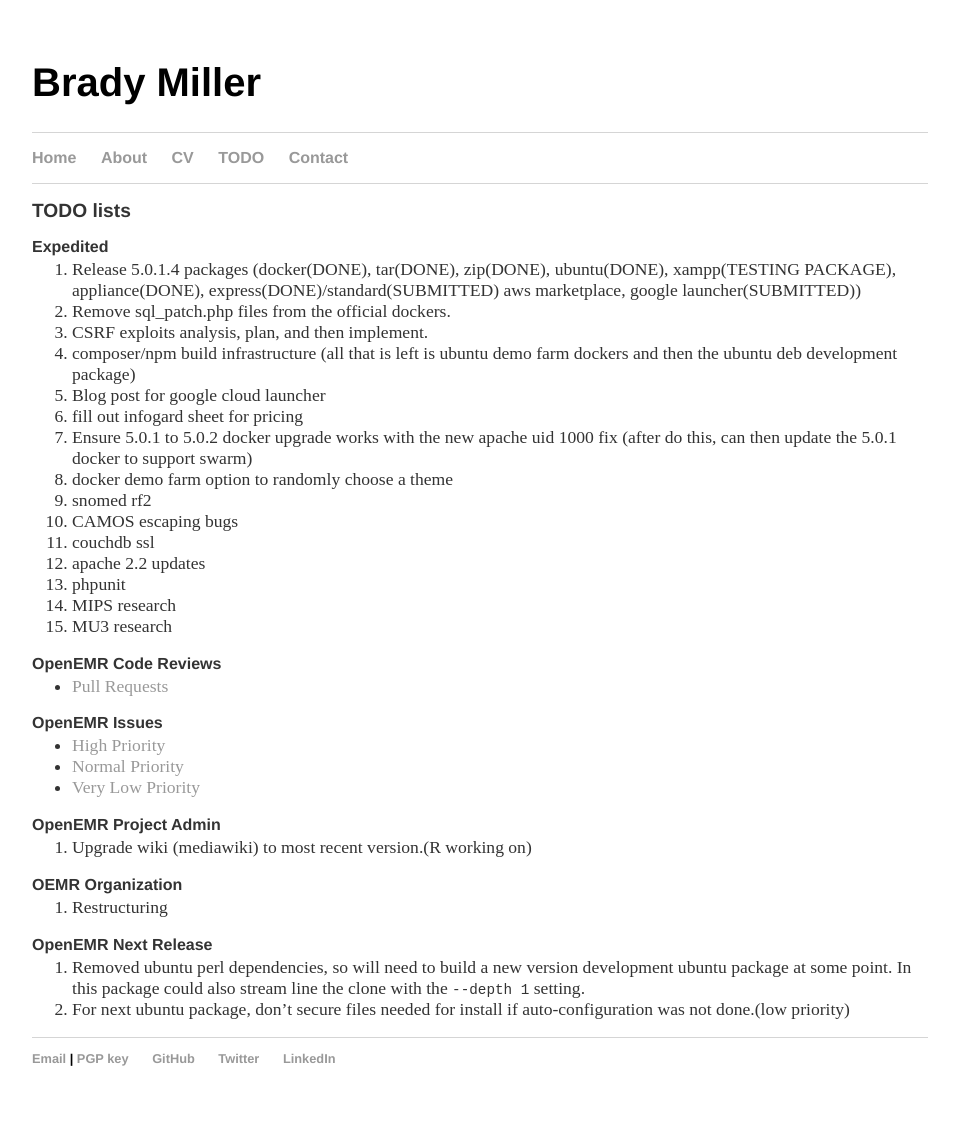
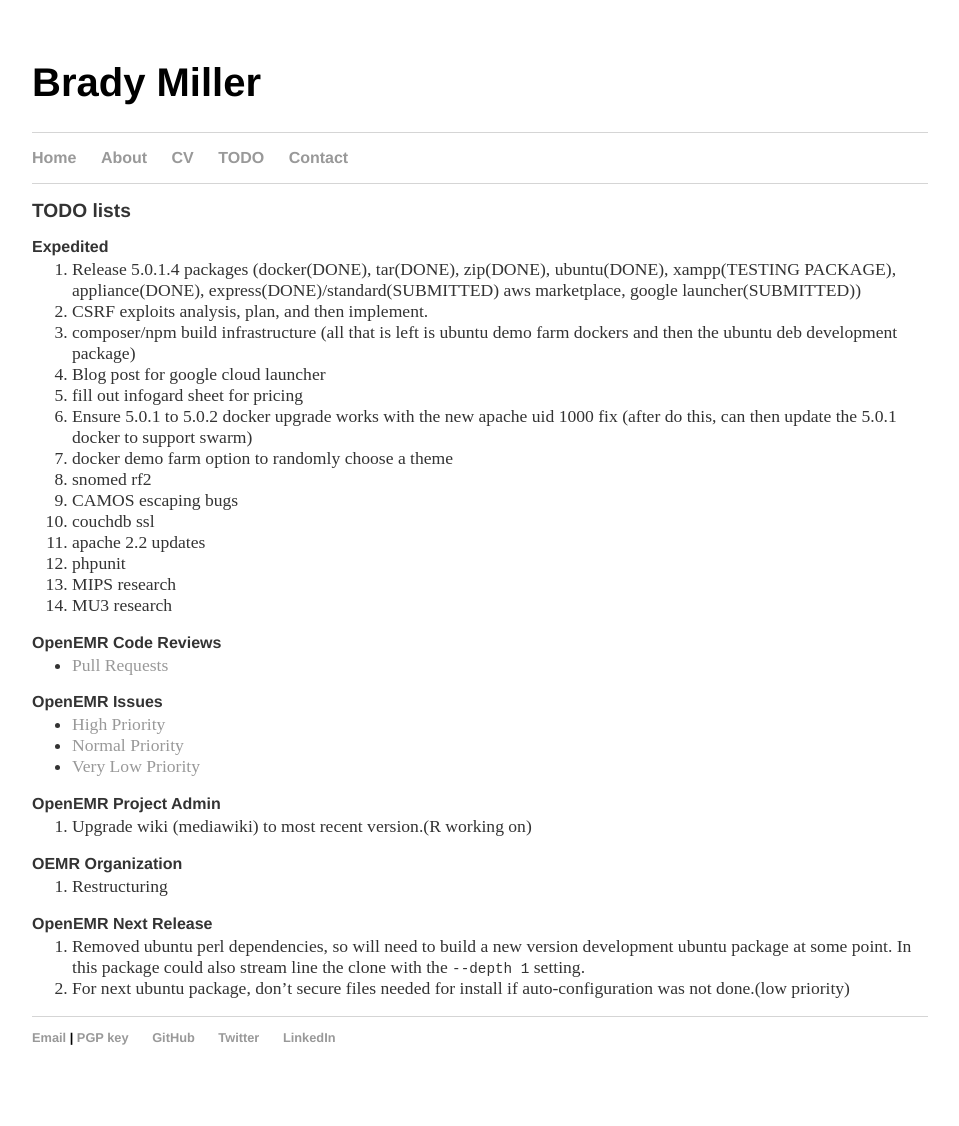
Before and after one commit to bradymiller/bradymiller.github.io, a Jekyll site: the page built from todo/index.md, in a window 1280 px wide. Shown: the whole page, without its empty margins (160-1119 px from the left). Built offline with Jekyll 4.4.1, drawn with Linux system fonts in a browser that asks for light colours; our own code applies the rules of GitHub Pages for plain Markdown files; after the commit the page ends 1105 px from its top, so only the background shows below that.

Commit message:
Update index.md

```diff
--- a/todo/index.md
+++ b/todo/index.md
@@ -5,7 +5,6 @@
 
 ### Expedited
 1. Release 5.0.1.4 packages (docker(DONE), tar(DONE), zip(DONE), ubuntu(DONE), xampp(TESTING PACKAGE), appliance(DONE), express(DONE)/standard(SUBMITTED) aws marketplace, google launcher(SUBMITTED))
-1. Remove sql_patch.php files from the official dockers.
 1. CSRF exploits analysis, plan, and then implement.
 1. composer/npm build infrastructure (all that is left is ubuntu demo farm dockers and then the ubuntu deb development package)
 1. Blog post for google cloud launcher
```
